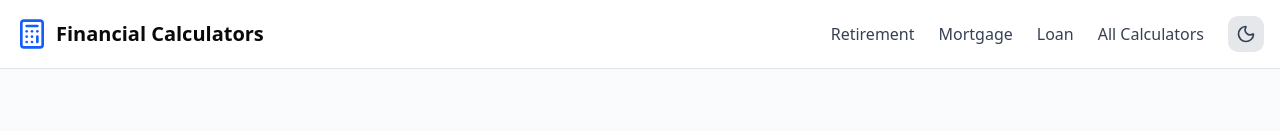
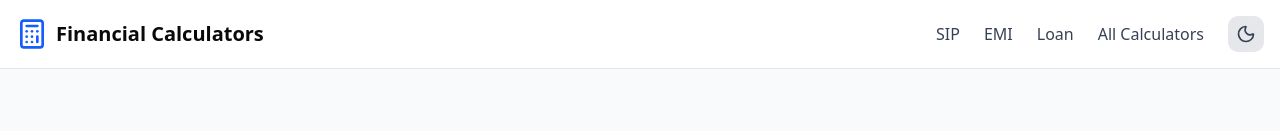
Before and after one commit to SBirapuneni/financial-calculators, a Next.js app: page / in a window 1280 px wide. Shown: the top 131 px of the page. Built offline with nearby package versions, Linux system fonts and the light colour scheme; no server answers.

Commit message:
feat: Update header menu to SIP, EMI, Loan, All Calculators

```diff
--- a/src/components/layout/Header.tsx
+++ b/src/components/layout/Header.tsx
@@ -15,16 +15,16 @@ export default function Header() {
           <div className="flex items-center gap-6">
             <div className="hidden md:flex space-x-6">
               <Link
-                href="/calculators/retirement"
+                href="/calculators/sip"
                 className="text-gray-700 hover:text-blue-600 dark:text-gray-300"
               >
-                Retirement
+                SIP
               </Link>
               <Link
-                href="/calculators/mortgage"
+                href="/calculators/emi"
                 className="text-gray-700 hover:text-blue-600 dark:text-gray-300"
               >
-                Mortgage
+                EMI
               </Link>
               <Link
                 href="/calculators/loan"
```
